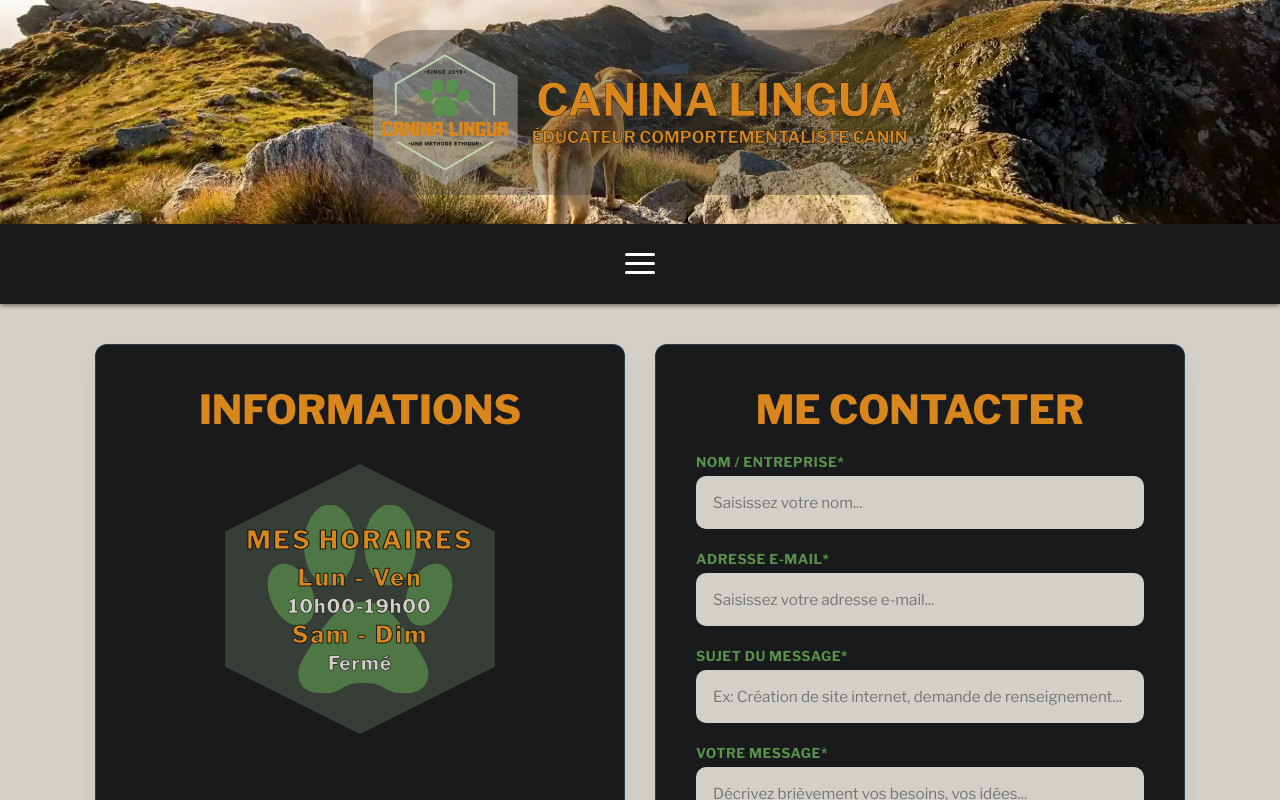
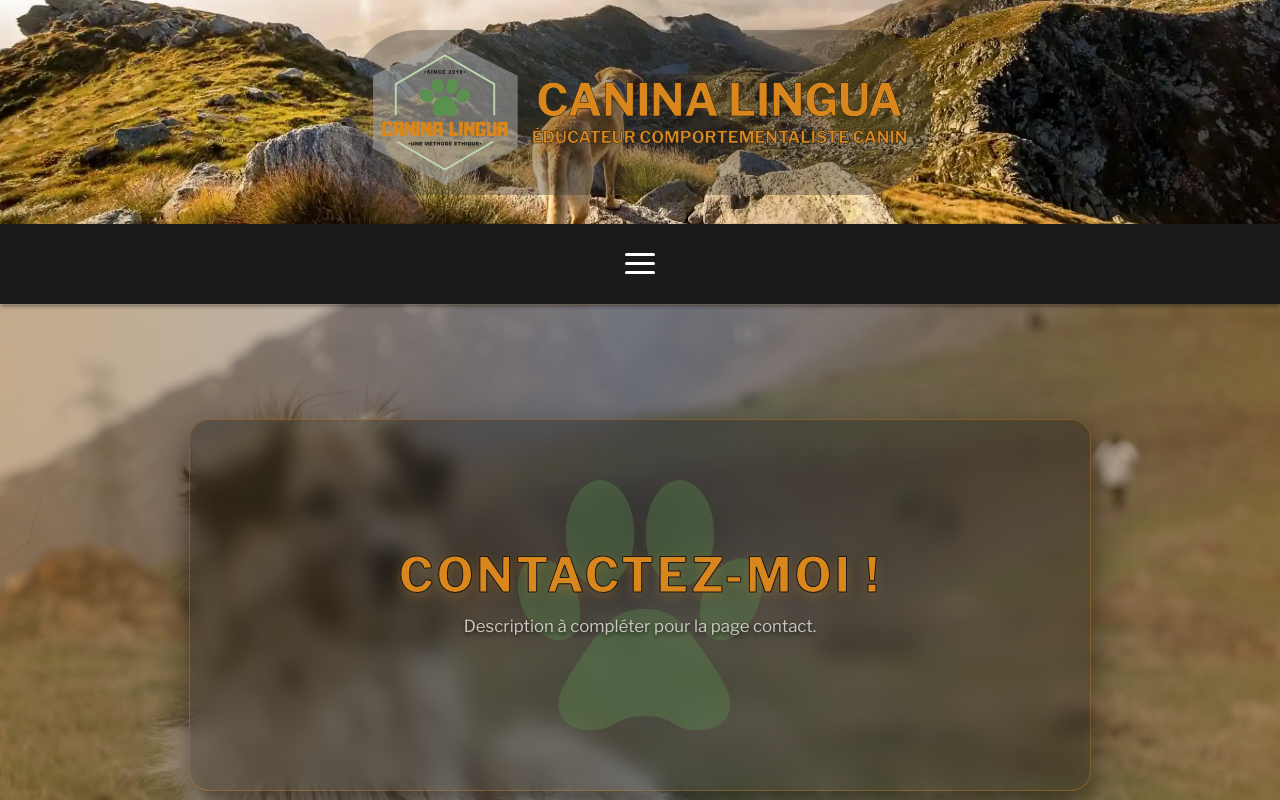
Before and after one commit to JHochart0/Canina_Lingua, a React (Vite) app: page /contact in a window 1280 px wide. Shown: the top 800 px of the page. Built offline with nearby package versions, Linux system fonts and the light colour scheme.

Commit message:
added banner temporary contact page + tests for background iamge for future banners

```diff
--- a/src/css/Contact.css
+++ b/src/css/Contact.css
@@ -16,13 +16,122 @@
     width: 100%;
     font-family: var(--font-main);
     display: flex;
-    flex-direction: row;
+    flex-direction: column;
     justify-content: center;
     align-items: center;
     position: relative;
     overflow: hidden;
     margin: auto;
 }
+/*********************************
+********** HERO BANNER ***********
+*********************************/
+.contact-hero-banner {
+    position: relative;
+    width: 100%;
+    height: 600px;
+    overflow: hidden;
+    margin-bottom: 40px;
+    display: flex;
+    justify-content: center;
+    align-items: center;
+
+    background: url('../assets/img/Canina_Lingua_dog_background_contact.jpg') no-repeat left 50%;
+    background-size: cover;
+
+    box-shadow: 0 10px 50px rgba(0, 0, 0, 0.541);
+    border: 1px solid rgba(217, 135, 28, 0.25);
+}
+
+.contact-hero-banner-overlay {
+    position: absolute;
+    inset: 0;
+
+    background: linear-gradient(
+        90deg,
+        rgba(153, 97, 24, 0.45) 0%,
+        rgba(24, 26, 27, 0.25) 50%,
+        rgba(153, 97, 24, 0.45) 100%
+    );
+    z-index: 1;
+}
+
+.contact-hero-banner-card {
+    display:flex;
+    flex-direction: column;
+    justify-content:center;
+    align-items: center;
+    text-align: center;
+
+    padding: 35px 50px;
+    max-width: 800px;
+    width: 90%;
+    min-height:300px;
+
+    position: relative;
+    z-index: 2;
+    overflow: hidden;
+
+    background: rgba(24, 26, 27, 0.35);
+    backdrop-filter: blur(10px);
+
+    border: 1px solid rgba(217, 135, 28, 0.35);
+    border-radius: 20px;
+    box-shadow: 0 15px 35px rgba(0, 0, 0, 0.5);
+
+    transition: transform 0.4s ease, box-shadow 0.4s ease, border-color 0.4s ease;
+}
+
+.contact-hero-banner-card:hover {
+    transform: translateY(-3px);
+    border-color: var(--color-gold);
+    box-shadow: 0 20px 45px rgba(0, 0, 0, 0.6), 0 0 20px rgba(217, 135, 28, 0.2);
+}
+
+
+.contact-hero-paw-bg {
+    position: absolute;
+    top: 50%;
+    left: 50%;
+    transform: translate(-50%, -50%);
+    width: 250px;
+    height: 250px;
+    background: var(--color-green);
+    opacity: 0.35;
+    -webkit-mask-image: var(--dog-paw-svg);
+    mask-image: var(--dog-paw-svg);
+    -webkit-mask-repeat: no-repeat;
+    mask-repeat: no-repeat;
+    -webkit-mask-position: center;
+    mask-position: center;
+    -webkit-mask-size: contain;
+    mask-size: contain;
+    pointer-events: none;
+    z-index: -1;
+}
+
+.contact-hero-banner-title {
+    font-family: var(--font-main);
+    color: var(--color-gold);
+    font-size: 3rem;
+    text-transform: uppercase;
+    letter-spacing: 3px;
+    margin: 0 0 10px 0;
+    -webkit-text-stroke: 1px var(--color-dark-gray);
+    text-shadow: 0 4px 12px rgba(217, 135, 28, 0.3);
+}
+
+.contact-hero-banner-subtitle {
+    color: var(--color-white);
+    font-size: 1.05rem;
+    line-height: 1.5;
+    margin: 0 0 25px 0;
+    max-width: 650px;
+    opacity: 0.95;
+
+    text-shadow: 0 2px 4px rgba(0, 0, 0, 0.8);
+}
+
 
 /*********************************
 ******* CONTACT WRAPPER **********
--- a/src/css/Photos.css
+++ b/src/css/Photos.css
@@ -84,9 +84,9 @@
     inset: 0;
     background: linear-gradient(
         130deg,
-        rgba(24, 26, 27, 0.295) 0%,
-        rgba(24, 26, 27, 0.45) 50%,
-        rgba(24, 26, 27, 0.8) 100%
+        rgba(24, 26, 27, 0.1) 0%,
+        rgba(24, 26, 27, 0.15) 50%,
+        rgba(24, 26, 27, 0.2) 100%
     );
     z-index: 1;
 }
--- a/src/pages/Contact.jsx
+++ b/src/pages/Contact.jsx
@@ -66,6 +66,23 @@ function Contact() {
 
     return (
         <div className="contact-container">
+
+            {/* Hero banner */}
+            <div className="contact-hero-banner fade-in-up">
+                <div className="contact-hero-banner-overlay"></div>
+
+                <div className="contact-hero-banner-card">
+                    <div className="contact-hero-paw-bg"></div>
+
+                    <h1 className="contact-hero-banner-title">Contactez-moi !</h1>
+
+                    <p className="contact-hero-banner-subtitle">
+                        Description à compléter pour la page contact.
+                    </p>
+
+
+                </div>
+            </div>
 
             <div className="contact-wrap">
                 <div className="contact-infos-side">
```
Also changed, not shown: src/assets/img/Canina_Lingua_dog_background_contact.jpg (added), src/assets/img/test2.jpg (added).
